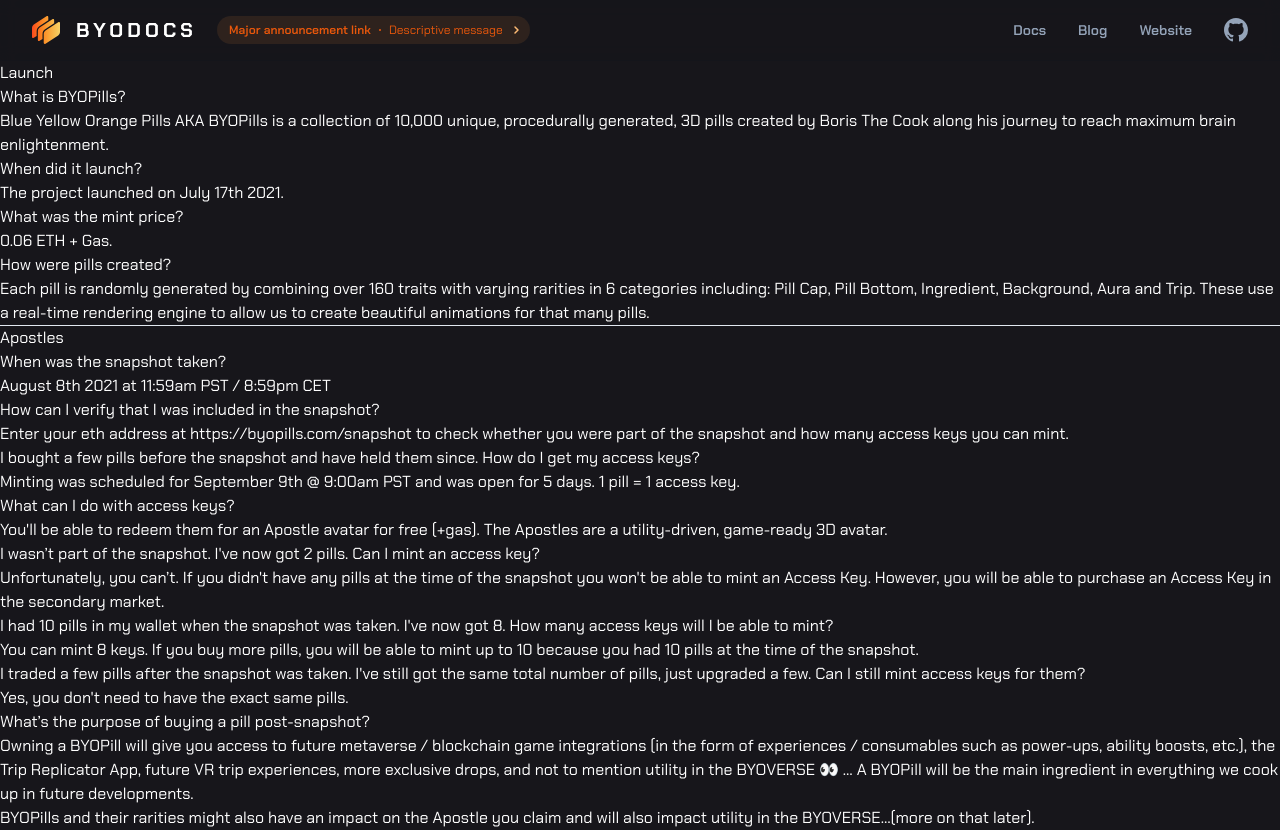
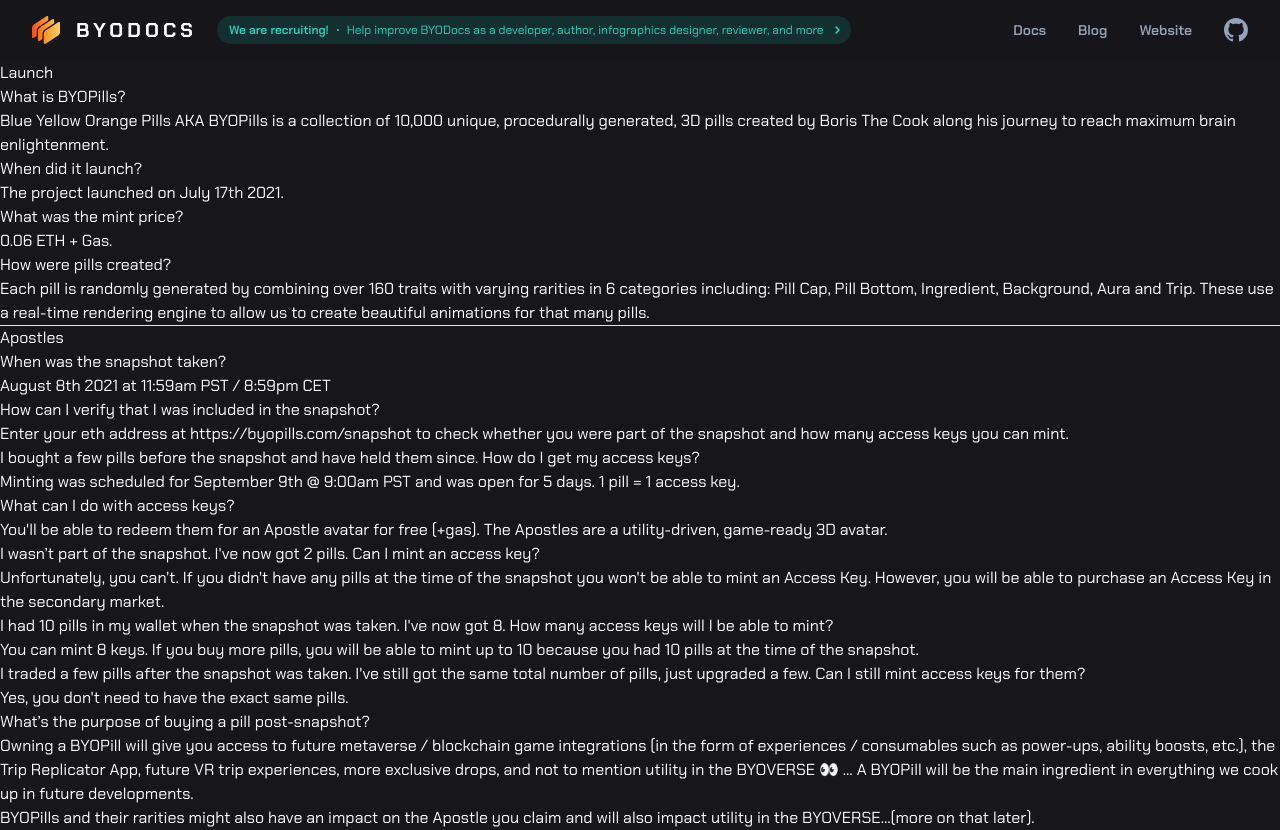
Before and after one commit to jkdale/byodocs, a Next.js app: page /docs/faq in a window 1280 px wide. Built offline with nearby package versions, Linux system fonts and the light colour scheme; what @badrap/bar-of-progress would draw is missing.

Commit message:
:hammer: announcement link updated with link to contribute page

```diff
--- a/src/components/Header.js
+++ b/src/components/Header.js
@@ -8,17 +8,19 @@ import clsx from 'clsx'
 
 function Featured() {
   return (
-    <Link href="/">
-      <a className="ml-3 text-xs leading-5 text-orange-600 bg-orange-400/10 rounded-full py-1 px-3 hidden xl:flex items-center hover:bg-orange-400/20">
-        <strong className="font-semibold">Major announcement link</strong>
+    <Link href="/docs/contribute">
+      <a className="ml-3 text-xs leading-5 text-teal-400 bg-teal-600/20 rounded-full py-1 px-3 hidden xl:flex items-center hover:bg-teal-600/40">
+        <strong className="font-semibold">We are recruiting!</strong>
         <svg width="2" height="2" fill="currentColor" aria-hidden="true" className="ml-2">
           <circle cx="1" cy="1" r="1" />
         </svg>
-        <span className="ml-2">Descriptive message</span>
+        <span className="ml-2">
+          Help improve BYODocs as a developer, author, infographics designer, reviewer, and more
+        </span>
         <svg
           width="3"
           height="6"
-          className="ml-3 overflow-visible text-orange-300"
+          className="ml-3 overflow-visible text-teal-400"
           aria-hidden="true"
         >
           <path
```
